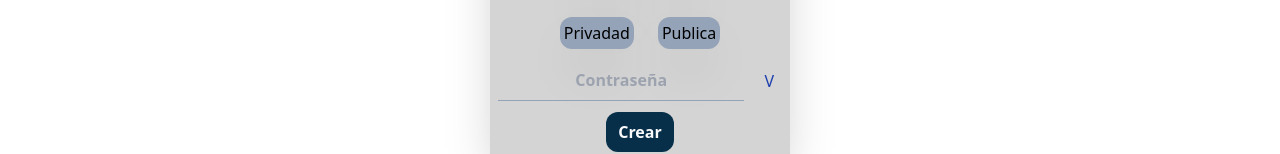
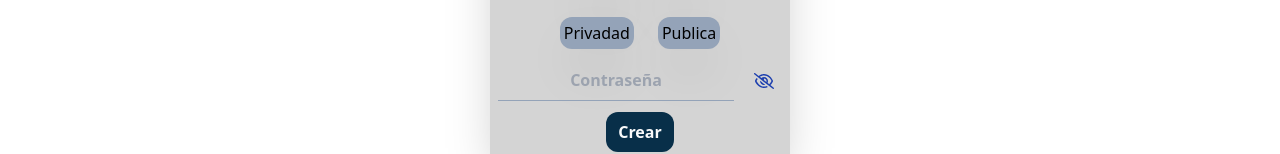
Before and after one commit to LuisArielRetanaHernadez/Memorama, a React (Vite) app: page /create/game in a window 1280 px wide. Shown: the part 418-572 px from the top of the page. Built offline with nearby package versions, Linux system fonts and the light colour scheme.

Commit message:
agregando los icon 'faEye' y 'faEyeSlash' con la condicional de mostrar la contraseña

```diff
--- a/src/pages/CreateGamer/CreateGamer.jsx
+++ b/src/pages/CreateGamer/CreateGamer.jsx
@@ -1,3 +1,5 @@
+import { faEye, faEyeSlash } from "@fortawesome/free-regular-svg-icons";
+import { FontAwesomeIcon } from "@fortawesome/react-fontawesome";
 import { useState } from "react";
 
 const CreateGamer = () => {
@@ -60,7 +62,9 @@ const CreateGamer = () => {
           <input
           type={showPassword ? "text": "password"}
            className="w-full font-semibold text-center border-b border-b-slate-400 p-1 outline-none bg-transparent" placeholder="Contraseña"/>
-          <span onClick={() =>  setShowPassword(prev => !prev)} className="text-blue-800 p-2 rounded-xl cursor-pointer">V</span>
+          <span onClick={() =>  setShowPassword(prev => !prev)} className="text-blue-800 p-2 rounded-xl cursor-pointer">
+          <FontAwesomeIcon icon={showPassword ? faEye : faEyeSlash} />
+          </span>
         </div>
         }
         <div className="w-full flex justify-center">
```
